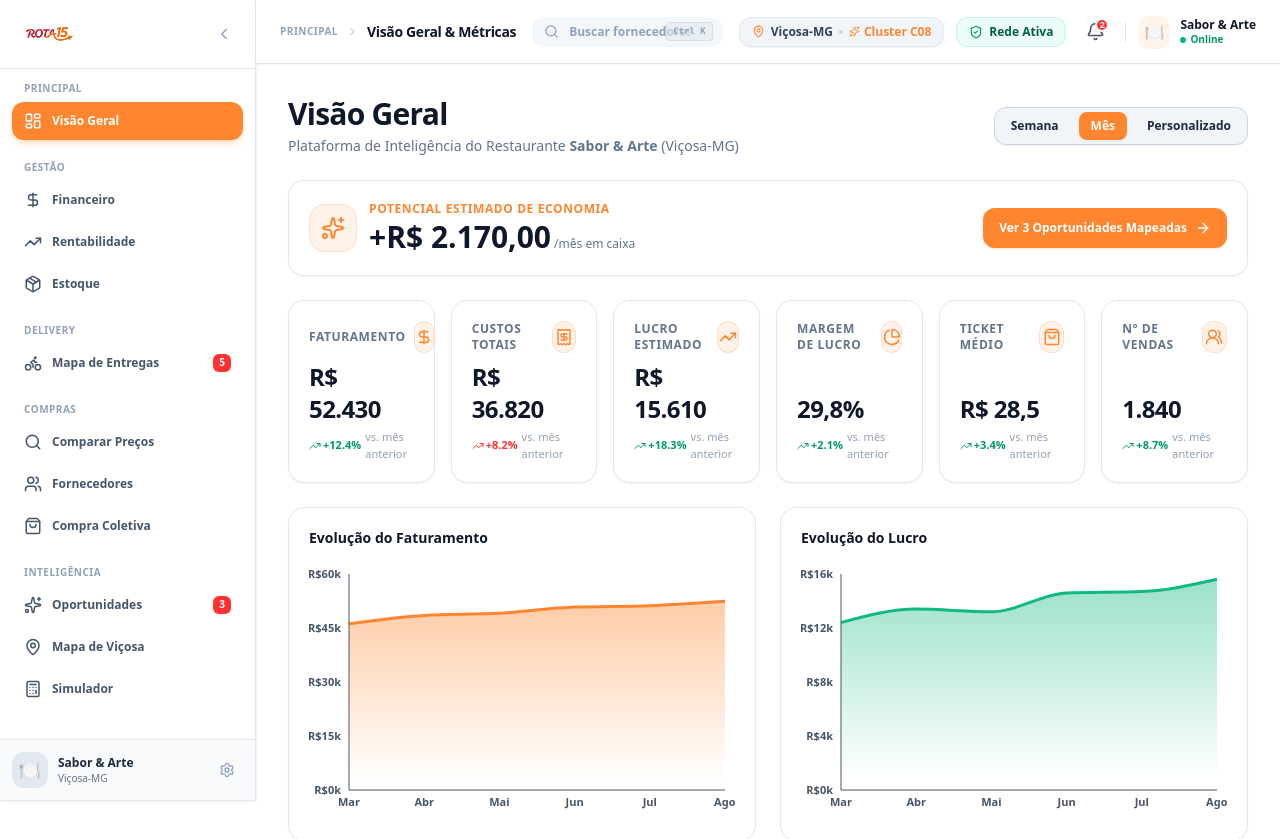
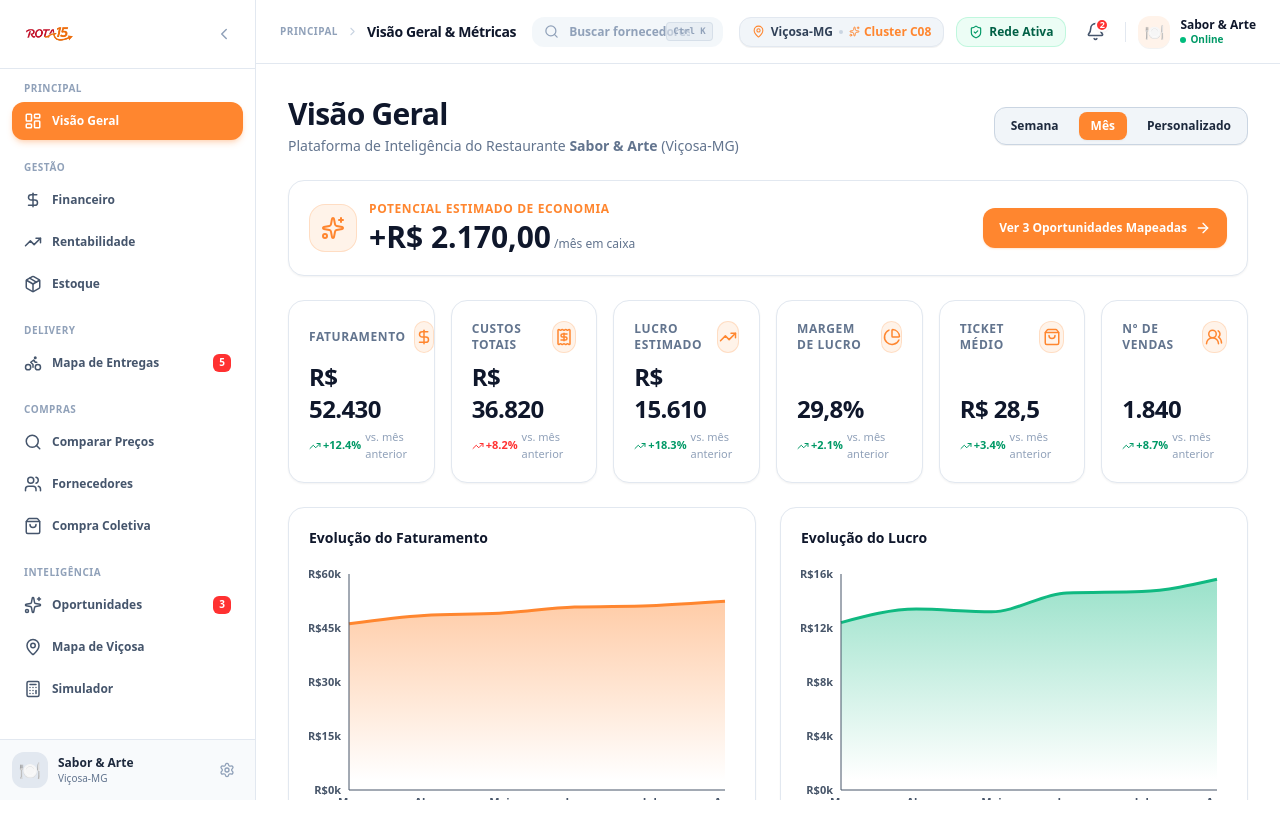
Before and after one commit to arthferreirw/rota-15-hackaton-prototipo, a React (Vite) app: page / in a window 1280 px wide. Shown: the top 839 px of the page. After the commit the page ends 800 px from the top, so only its background shows below. Built offline with nearby package versions, Linux system fonts and the light colour scheme.

Commit message:
layout: fix overflow scrolling issues and improve sidebar styling

```diff
--- a/src/components/layout/AppLayout.tsx
+++ b/src/components/layout/AppLayout.tsx
@@ -19,7 +19,7 @@ export const AppLayout: React.FC<AppLayoutProps> = ({ children }) => {
   }, [location.pathname]);
 
   return (
-    <div className="min-h-screen bg-white text-slate-900 flex flex-col md:flex-row overflow-x-hidden">
+    <div className="h-screen bg-white text-slate-900 flex flex-col md:flex-row overflow-hidden">
       {/* Mobile Top Header */}
       <MobileHeader onOpenMenu={() => setIsMobileMenuOpen(true)} />
 
@@ -30,12 +30,12 @@ export const AppLayout: React.FC<AppLayoutProps> = ({ children }) => {
       />
 
       {/* Main Content Container with Desktop Navbar */}
-      <div className="flex-1 flex flex-col min-w-0 bg-white">
+      <div className="flex-1 flex flex-col h-full min-w-0 bg-white overflow-hidden">
         {/* Desktop Top Navbar */}
         <DesktopHeader />
 
         {/* Main Content Area */}
-        <main className="flex-1 p-4 sm:p-6 lg:p-8 pb-20 md:pb-8 min-w-0 bg-white">
+        <main className="flex-1 overflow-y-auto p-4 sm:p-6 lg:p-8 pb-20 md:pb-8 min-w-0 bg-white">
           <div className="max-w-7xl mx-auto space-y-6">
             {children}
           </div>
--- a/src/components/layout/DesktopHeader.tsx
+++ b/src/components/layout/DesktopHeader.tsx
@@ -116,7 +116,7 @@ export const DesktopHeader: React.FC = () => {
   };
 
   return (
-    <header className="hidden md:flex items-center justify-between gap-4 px-6 py-3 bg-white border-b border-slate-200 sticky top-0 z-30 shadow-xs min-h-[64px]">
+    <header className="hidden md:flex items-center justify-between gap-4 px-6 py-3 bg-white border-b border-slate-200 shrink-0 min-h-[64px]">
       {/* Left Area: Dynamic Breadcrumb & Search Bar */}
       <div className="flex items-center gap-4 min-w-0 flex-1">
         {/* Dynamic Page Breadcrumb */}
--- a/src/components/layout/Sidebar.tsx
+++ b/src/components/layout/Sidebar.tsx
@@ -89,7 +89,7 @@ export const Sidebar: React.FC<SidebarProps> = ({ isOpen = false, onClose }) =>
 
       {/* Sidebar Container */}
       <aside
-        className={`fixed md:sticky top-0 left-0 z-50 md:z-auto h-screen shrink-0 bg-white border-r border-slate-200 flex flex-col shadow-xl md:shadow-sm transition-all duration-300 ease-in-out ${
+        className={`fixed md:relative top-0 left-0 z-50 md:z-auto h-screen shrink-0 bg-white border-r border-slate-200 flex flex-col shadow-xl md:shadow-none transition-all duration-300 ease-in-out ${
           isOpen ? 'translate-x-0' : '-translate-x-full md:translate-x-0'
         } ${isCollapsed ? 'w-72 md:w-20' : 'w-72 md:w-64'}`}
       >
```
